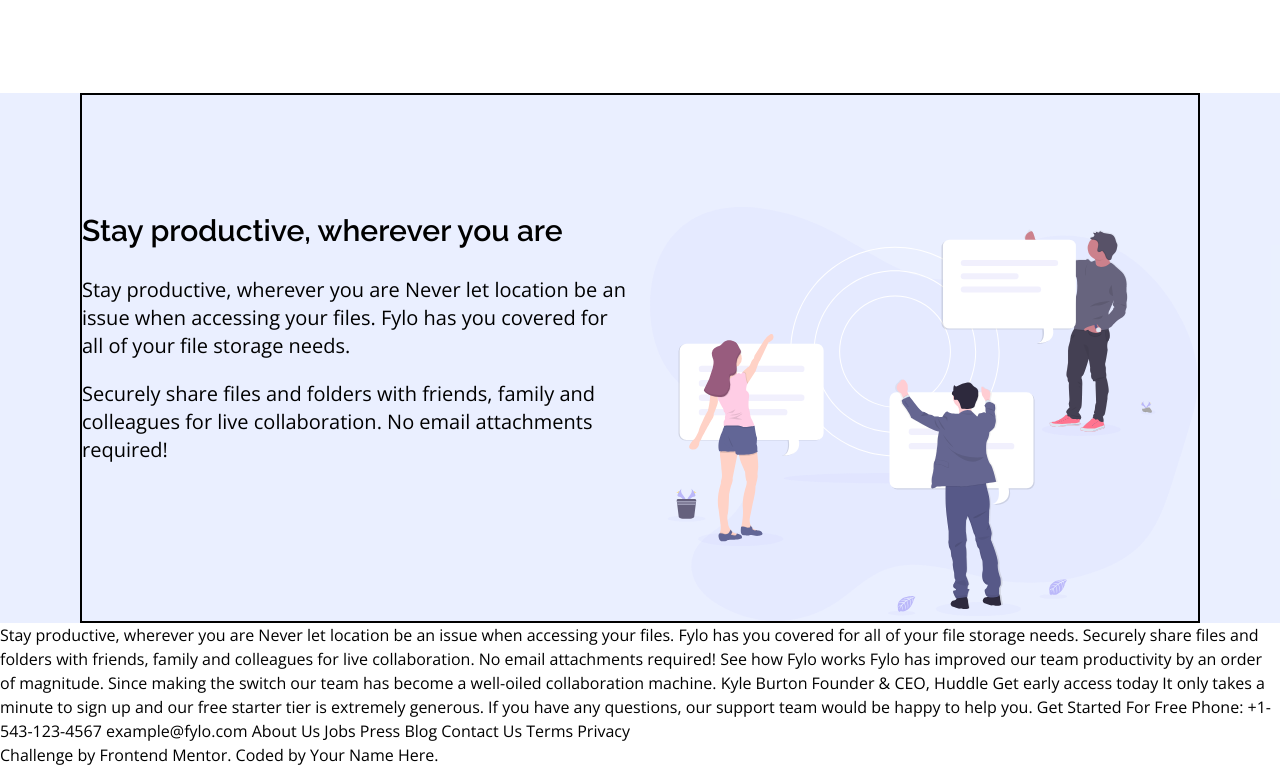
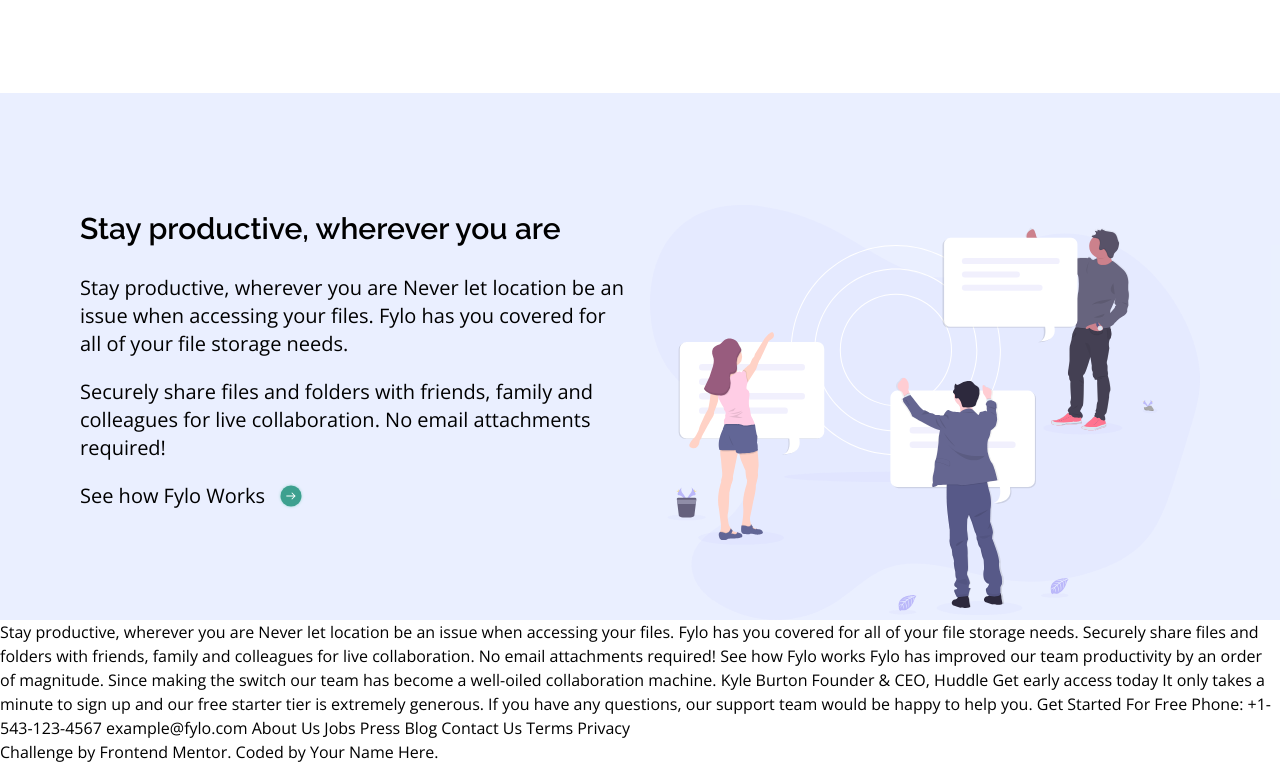
Before and after one commit to ShreeraamGit/fylo-landing-page-with-two-column-layout-master, a plain HTML site: page index.html in a window 1280 px wide. Shown: the part 518-1285 px from the top of the page. Drawn offline with nearby package versions, Linux system fonts and the light colour scheme.

Commit message:
about section with review has bben created

```diff
--- a/index.html
+++ b/index.html
@@ -56,15 +56,19 @@
             </div>
         </section>
         <section id="about" class="h-auto bg-button-bg bg-opacity-10 mt-24">
-            <div id="outer-about-container" class="border-2 border-black mx-7 lg:mx-20 flex flex-col-reverse lg:flex-row">
-                <div id=about-box1 class="w-full lg:w-6/12 mt-28 mr-5">
+            <div id="outer-about-container" class="mx-7 lg:mx-20 flex flex-col-reverse lg:flex-row">
+                <div id=about-box1 class="w-full lg:w-6/12 mt-16 lg:mt-28 mr-5">
                     <div class="about-content">
                         <h1 class="font-heading font-semibold text-2xl lg:text-3xl leading-normal lg:leading-relaxed">Stay productive, wherever you are</h1>
                         <p class="mt-5 text-sm lg:text-xl">Stay productive, wherever you are Never let location be an issue when accessing your files. Fylo has you covered for all of your file storage needs.</p>
                         <p class="mt-5 text-sm lg:text-xl">Securely share files and folders with friends, family and colleagues for live collaboration. No email attachments required!</p>
                     </div>
+                    <div id="how-it-works" class="flex flex-row justify-center lg:justify-start mt-10 lg:mt-5 text-sm lg:text-xl">
+                        <a class="" href="#">See how Fylo Works</a>
+                        <img class="w-5 h-5 lg:w-7 lg:h-7 ml-3" src="/images/icon-arrow.svg" alt="arrow">
+                    </div>
                 </div>
-                <div id="about-box-2" class="w-full lg:w-6/12 mt-28">
+                <div id="about-box-2" class="w-full lg:w-6/12 mt-16 lg:mt-28">
                     <img src="/images/illustration-2.svg" alt="illustration">
                 </div>
             </div>
```
Also changed, not shown: app.css.
